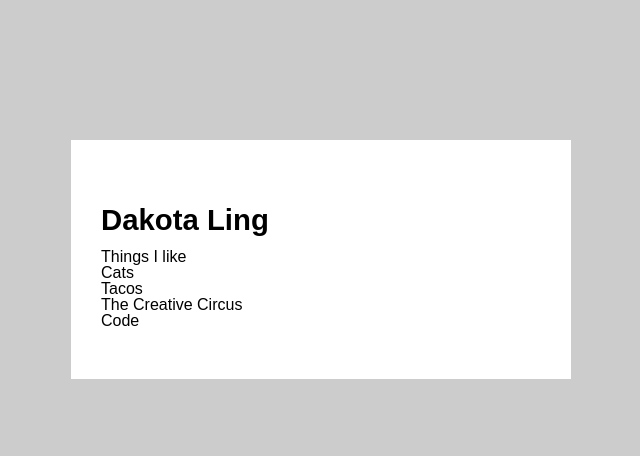
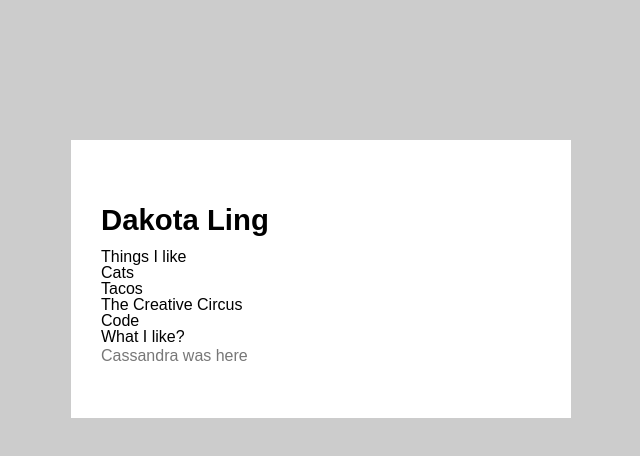
Before and after one commit to CyanLetter/wd3-week1-demo, a website: page index.html in a window 1280 px wide. Shown: the whole page, without its empty margins (319-959 px from the left). Drawn offline with Linux system fonts and the light colour scheme.

Commit message:
Added my name

```diff
--- a/index.html
+++ b/index.html
@@ -21,6 +21,9 @@
 				<li>The Creative Circus</li>
 				<li>Code</li>
 			</ul>
+			<h3>What I like?</h3>
+			<p> Cassandra was here</p>
+
 		</div>
 
 
```
